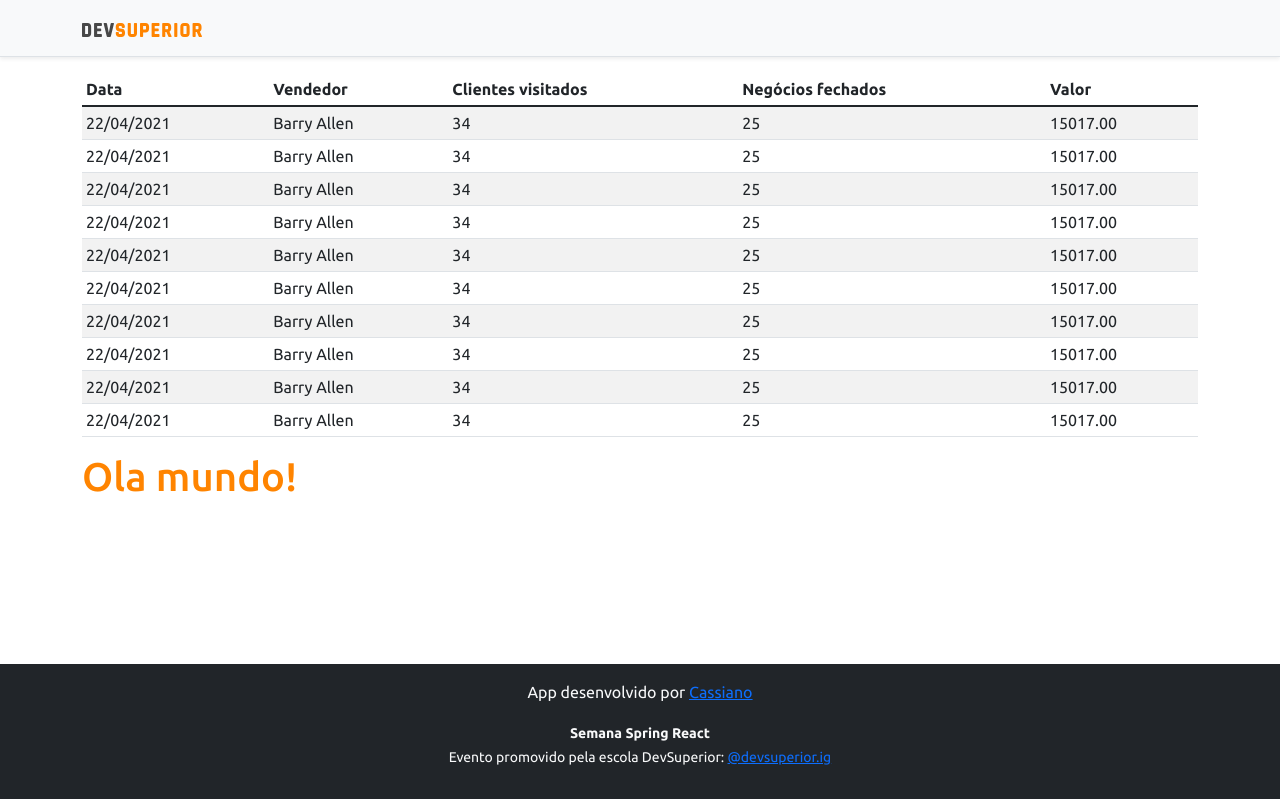
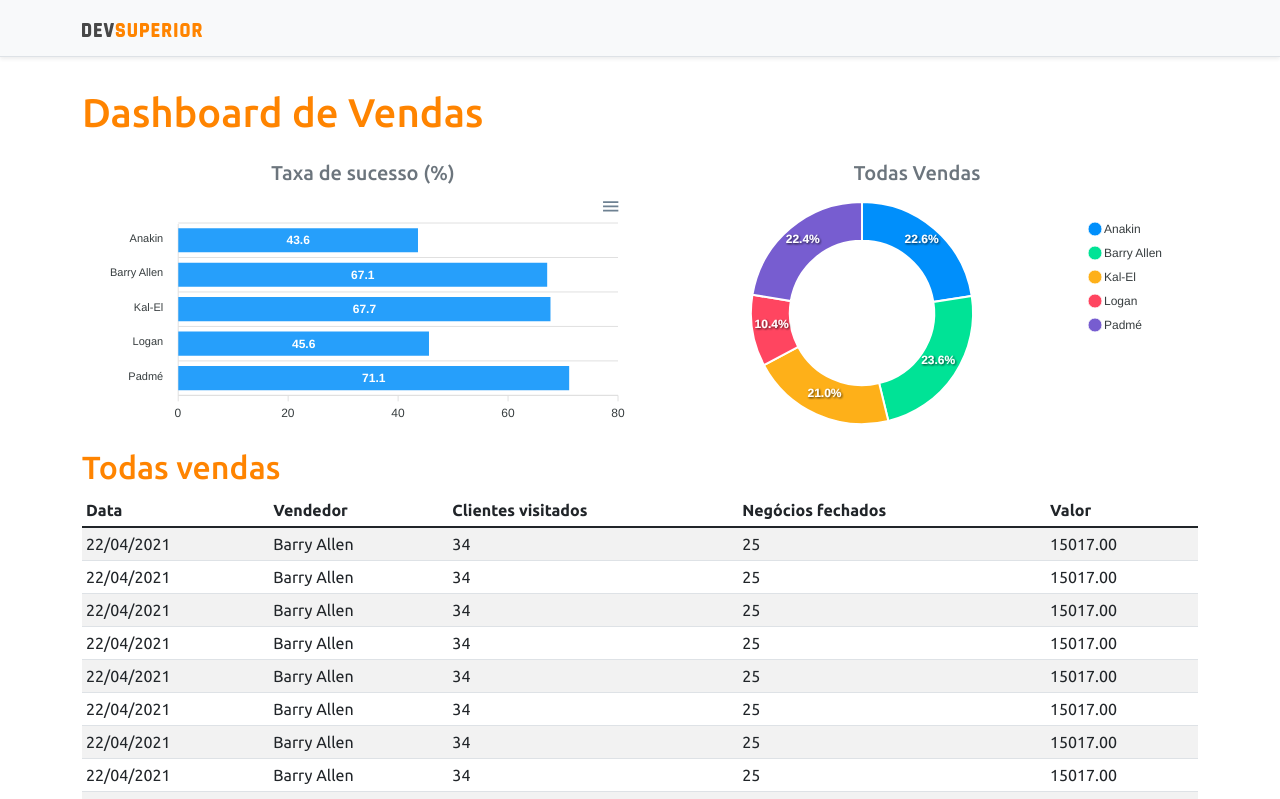
Before and after one commit to CassianoCardoso/projeto-sds4, a React (Create React App) app in the folder frontend/: page / in a window 1280 px wide. Shown: the top 799 px of the page. Built offline with nearby package versions, Linux system fonts and the light colour scheme.

Commit message:
Static charts

```diff
--- a/frontend/package.json
+++ b/frontend/package.json
@@ -11,8 +11,10 @@
     "@types/node": "^12.0.0",
     "@types/react": "^17.0.0",
     "@types/react-dom": "^17.0.0",
+    "apexcharts": "^3.28.1",
     "bootstrap": "^5.1.0",
     "react": "^17.0.2",
+    "react-apexcharts": "^1.3.9",
     "react-dom": "^17.0.2",
     "react-scripts": "4.0.3",
     "typescript": "^4.1.2",
--- a/frontend/src/App.tsx
+++ b/frontend/src/App.tsx
@@ -1,16 +1,33 @@
 import NavBar from "components/NavBar";
 import Footer from "components/Footer";
 import DataTable from "components/DataTable";
+import BarChart from "components/BarChart";
+import DonutChart from "components/DonutChart";
 function App() {
   return (
     <>
       <NavBar />
       <div className="container">
+        <h1 className="text-primary py-3">Dashboard de Vendas</h1>
 
-        <DataTable/>
-        <h1 className="text-primary">Ola mundo!</h1>
+        <div className="row px-3">
+          <div className="col-sm-6">
+            <h5 className="text-center text-secondary">Taxa de sucesso (%)</h5>
+            <BarChart />
+          </div>
+          <div className="col-sm-6">
+            <h5 className="text-center text-secondary">Todas Vendas</h5>
+            <DonutChart />
+          </div>
+        </div>
+          <div className="py -3">
+            <h2 className="text-primary">Todas vendas</h2>
+
+            </div>
+
+        <DataTable />
       </div>
-      <Footer/>
+      <Footer />
     </>
   );
 }
--- /dev/null
+++ b/frontend/src/components/BarChart/index.tsx
@@ -0,0 +1,34 @@
+import Chart from 'react-apexcharts'
+
+const BarChart = () => {
+
+    const options = {
+        plotOptions: {
+            bar: {
+                horizontal: true,
+            }
+        },
+    };
+
+    const mockData = {
+        labels: {
+            categories: ['Anakin', 'Barry Allen', 'Kal-El', 'Logan', 'Padmé']
+        },
+        series: [
+            {
+                name: "% Sucesso",
+                data: [43.6, 67.1, 67.7, 45.6, 71.1]
+            }
+        ]
+    };
+    return (
+     <Chart
+       options={{...options,xaxis: mockData.labels}}
+       series={mockData.series}
+       type="bar"
+       height="240"
+     />
+    );
+  };
+
+  export default BarChart;
--- /dev/null
+++ b/frontend/src/components/DonutChart/index.tsx
@@ -0,0 +1,27 @@
+import Chart from 'react-apexcharts'
+
+const DonutChart = () => {
+
+    const mockData = {
+        series: [477138, 499928, 444867, 220426, 473088],
+        labels: ['Anakin', 'Barry Allen', 'Kal-El', 'Logan', 'Padmé']
+    }
+
+    const options = {
+        legend: {
+            show: true
+        }
+    }
+
+
+    return (
+     <Chart
+       options={{...options,labels: mockData.labels}}
+       series={mockData.series}
+       type="donut"
+       height="240"
+     />
+    );
+  };
+
+  export default DonutChart;
```
Also changed, not shown: 1 other file (tests, documents, lock files or other folders).
